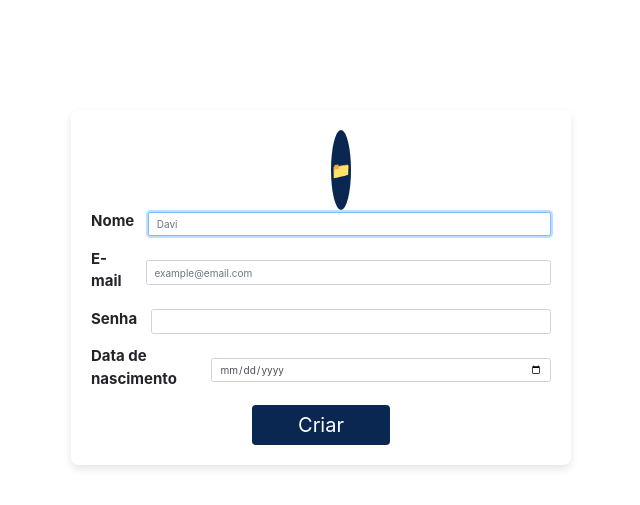
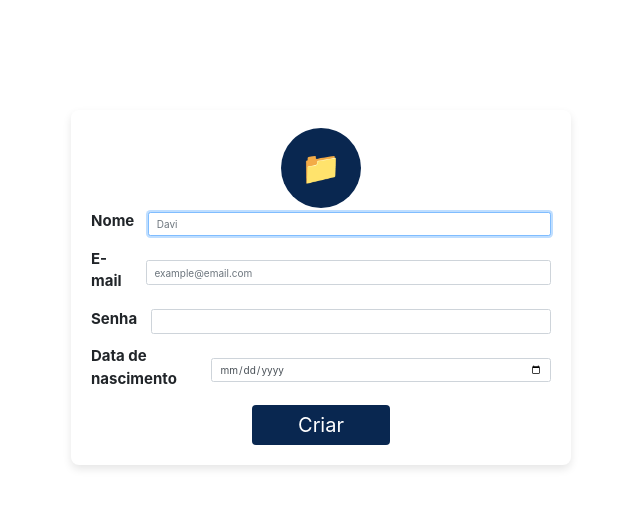
Before and after one commit to Jeielsantosdev/biblioteca, a Django app: page /cadastro/ in a window 1280 px wide. Shown: the part 120-625 px from the top of the page, without its empty margins (319-959 px from the left). Run offline with Django 5.2, Linux system fonts and the light colour scheme; some web fonts are replaced.

Commit message:
Melhoria e ajuste do conteiner de perfil em cadastro.html

```diff
--- a/global/static/cadastro-usuario.css
+++ b/global/static/cadastro-usuario.css
@@ -106,18 +106,17 @@ body{
 }
 
 .file-label {
+    width: 80px;
+    height: 80px;
+    border-radius: 50%;
+    background-color: rgba(9, 39, 80, 1);
     display: flex;
+    justify-content: center;
     align-items: center;
-    justify-content: center;
-    width: 100%;
-    height: 100%;
-    background-color: rgba(9, 39, 80, 1);
+    font-size: 32px;
     color: white;
-    border-radius: 50%;
     cursor: pointer;
-    font-size: 16px;
-    font-weight: bold;
-    transition: 0.3s;
+    transition: background-color 0.3s;
 }
 
 .file-label:hover {
@@ -127,3 +126,13 @@ body{
 .file-input {
     display: none;
 }
+
+
+.file-container{
+    position: relative;
+    display: flex;
+    justify-content: center;
+    align-items: center;
+    width: 80px; /* Defina um tamanho fixo para manter o círculo */
+    height: 80px;
+}
--- a/users/templates/cadastro.html
+++ b/users/templates/cadastro.html
@@ -53,7 +53,7 @@
     <form action=" {% url 'cadastro' %} " method="POST" class="formulario-cadastro" enctype="multipart/form-data"> {% csrf_token %}
 
 
-        <div class="d-flex justify-content-sm-center mx-100">
+        <div class="d-flex justify-content-center align-items-center vh-100">
             {% comment %} <label for="foto" class="block mt-2 text-sm/6 font-medium text-gray-600">Foto</label>
             <div class="mt-5 row d-flex justify-content-center"> {% endcomment %}
                 <div class="file-container">
```
